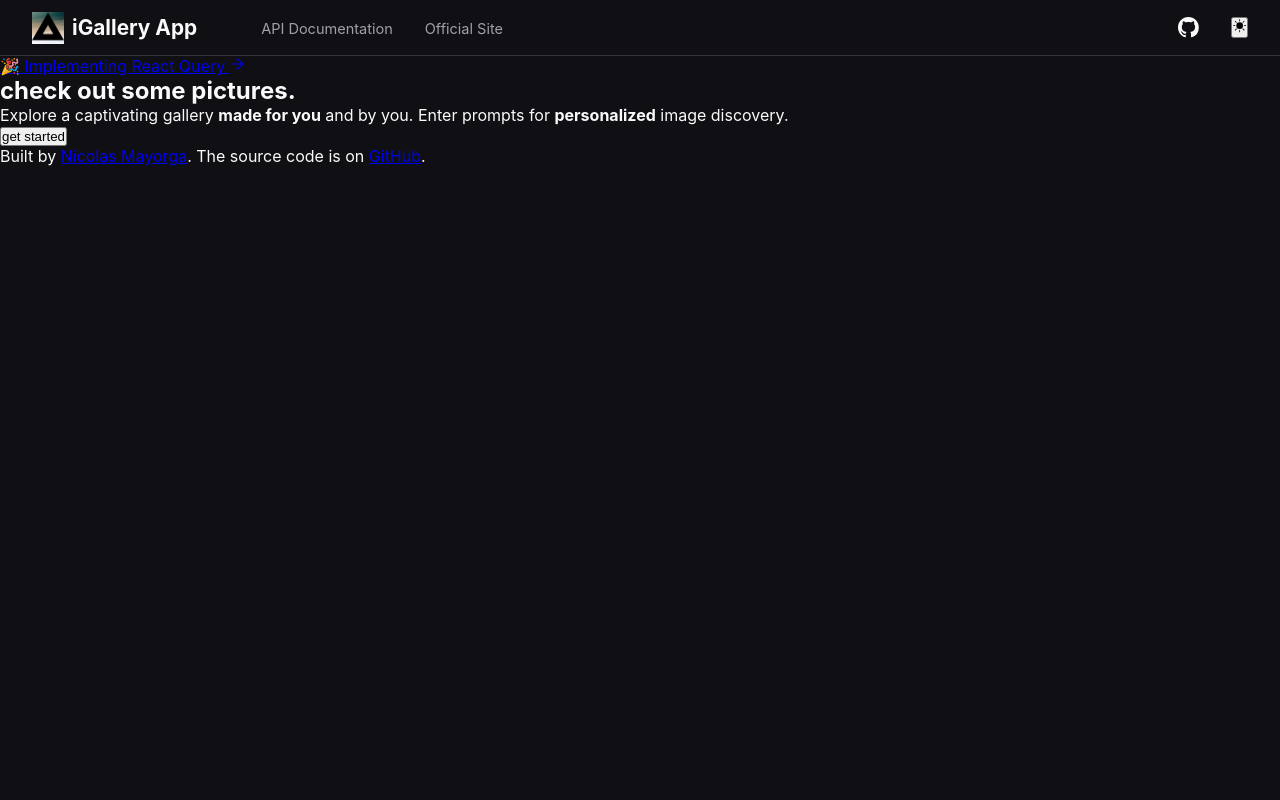
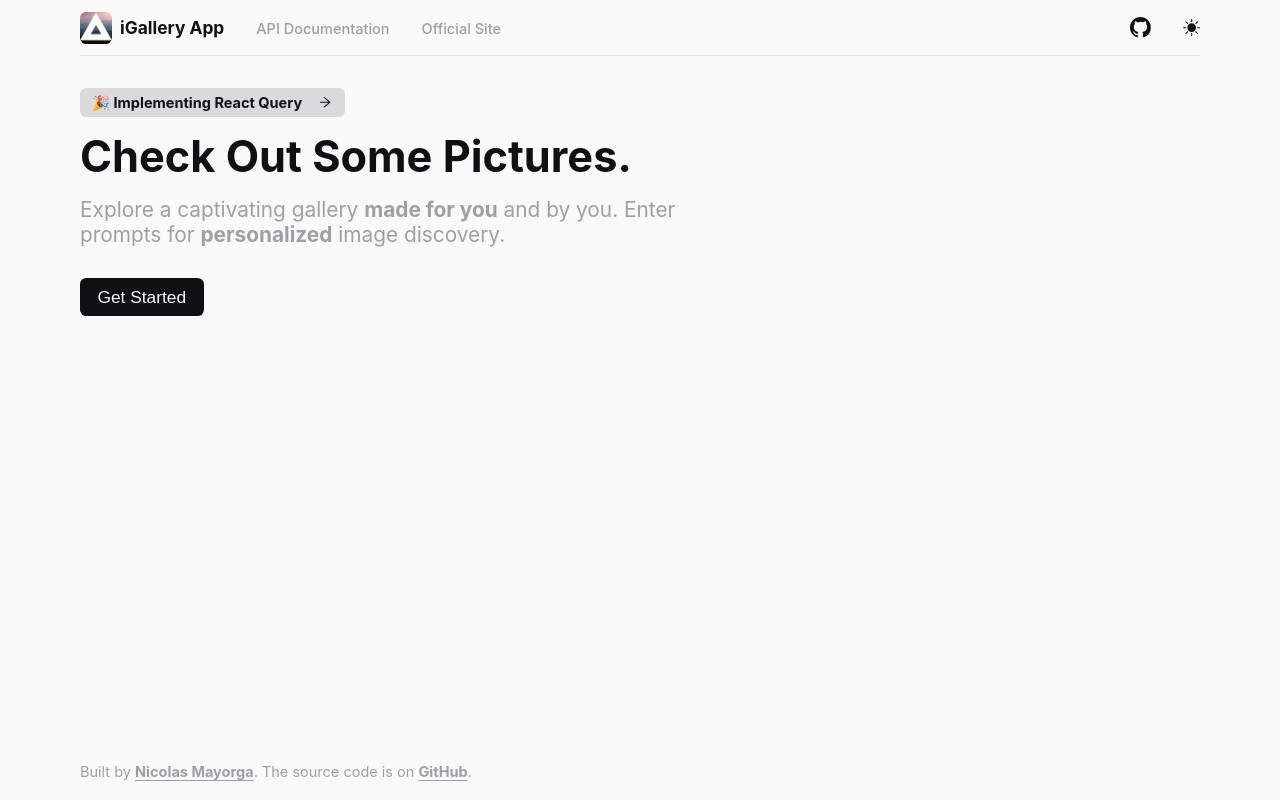
Before and after one commit to Git-Darkmoon/iGallery-App, a React (Vite) app: page / in a window 1280 px wide. Built offline with nearby package versions, Linux system fonts and the light colour scheme.

Commit message:
feat: dark mode.

```diff
--- a/src/Styles/index.css
+++ b/src/Styles/index.css
@@ -13,8 +13,9 @@
   --clr-white: hsl(0, 0%, 98%);
   --clr-gray: hsl(240, 5%, 64%);
   --clr-glass: hsla(240, 5%, 64%, 0.25);
+  --clr-darkGlass: hsla(240, 5%, 50%, 0.25);
   --primary-color: var(--clr-white);
-  --secondary-color: var(--clr-gray);
+  --secondary-color: var(--clr-black);
   --ff-base: "Inter", sans-serif;
   --fs-0: clamp(0.73rem, calc(0.66rem + 0.31vw), 0.94rem);
   --fs-1: clamp(0.88rem, calc(0.79rem + 0.37vw), 1.13rem);
@@ -25,8 +26,8 @@
   --fs-6: clamp(2.18rem, calc(1.98rem + 0.91vw), 2.8rem);
   --max-width: 1440px;
   --navbar-height: 3.5rem;
-  --space-inline: 2rem;
-  --radius: 0.5rem;
+  --space-inline: 5rem;
+  --radius: 0.4rem;
   --transition: all 0.3s ease-in-out;
 }
 
@@ -37,23 +38,32 @@
 }
 
 body {
-  background-color: var(--clr-black);
-  color: var(--clr-white);
+  background-color: var(--secondary-color);
+  color: var(--primary-color);
   font-family: var(--ff-base);
+  transition: var(--transition);
+}
+
+.wrapper {
+  padding-inline: var(--space-inline);
+}
+
+.dark-theme {
+  --primary-color: var(--clr-black);
+  --secondary-color: var(--clr-white);
 }
 
 .navbar {
   display: flex;
   justify-content: space-between;
   align-items: center;
-  width: 100vw;
+  width: 100%;
   height: var(--navbar-height);
-  padding-inline: var(--space-inline);
   border-bottom: 1px solid var(--clr-glass);
 }
 .navbar .primary-nav {
   display: flex;
-  gap: 4rem;
+  gap: 2rem;
 }
 .navbar .primary-nav .logo-container {
   height: 100%;
@@ -63,11 +73,11 @@ body {
   gap: 0.5rem;
 }
 .navbar .primary-nav .logo-container #logo {
-  filter: invert(100%);
   height: 2rem;
+  border-radius: var(--radius);
 }
 .navbar .primary-nav .logo-container h1 {
-  font-size: var(--fs-2);
+  font-size: var(--fs-1);
 }
 .navbar .primary-nav ul {
   display: flex;
@@ -82,9 +92,10 @@ body {
   text-decoration: none;
   transition: var(--transition);
   font-size: var(--fs-0);
+  font-weight: 500;
 }
 .navbar .primary-nav ul li a:hover {
-  color: var(--clr-white);
+  color: var(--primary-color);
 }
 .navbar .secondary-nav .socials {
   display: flex;
@@ -101,4 +112,88 @@ body {
   text-decoration: none;
   display: grid;
   place-items: center;
+}
+.navbar .secondary-nav .socials .toggle-btn {
+  background-color: transparent;
+  border: none;
+  font-size: var(--fs-1);
+  display: grid;
+  place-items: center;
+}
+
+.hero {
+  margin-block: 2rem;
+}
+.hero #hero-badge {
+  width: -moz-fit-content;
+  width: fit-content;
+  display: flex;
+  justify-content: center;
+  align-items: center;
+  gap: 1rem;
+  background-color: var(--clr-darkGlass);
+  padding-block: 0.35rem;
+  padding-inline: 0.75rem;
+  border-radius: var(--radius);
+  text-decoration: none;
+  color: var(--primary-color);
+  font-size: var(--fs-0);
+  font-weight: 700;
+}
+.hero .hero-title {
+  font-size: var(--fs-6);
+  text-transform: capitalize;
+  margin-top: 0.3em;
+}
+.hero .hero-desc {
+  -webkit-margin-before: 0.7em;
+          margin-block-start: 0.7em;
+  -webkit-margin-after: 1.5em;
+          margin-block-end: 1.5em;
+  max-width: 50ch;
+  color: var(--clr-gray);
+  font-size: var(--fs-2);
+}
+
+.btn {
+  font-size: var(--fs-1);
+  text-transform: capitalize;
+  padding-block: 0.5em;
+  padding-inline: 1em;
+  border: none;
+  border-radius: var(--radius);
+  cursor: pointer;
+  transition: var(--transition);
+}
+.btn:hover {
+  background-color: var(--clr-gray);
+}
+
+.primary-btn {
+  background-color: var(--primary-color);
+  color: var(--secondary-color);
+}
+
+.icon {
+  color: var(--primary-color);
+}
+
+.footer {
+  position: fixed;
+  bottom: 0;
+  width: calc(100vw - var(--space-inline) * 2);
+  height: var(--navbar-height);
+  display: flex;
+  justify-content: center;
+  align-items: center;
+  justify-content: start;
+  font-size: var(--fs-0);
+  color: var(--clr-gray);
+}
+.footer .footer-link {
+  -webkit-text-decoration: 1.35px underline var(--clr-gray);
+          text-decoration: 1.35px underline var(--clr-gray);
+  text-underline-position: under;
+  font-weight: 700;
+  color: var(--clr-gray);
 }/*# sourceMappingURL=index.css.map */
--- a/src/Styles/index.scss
+++ b/src/Styles/index.scss
@@ -18,9 +18,10 @@
   --clr-white: hsl(0, 0%, 98%);
   --clr-gray: hsl(240, 5%, 64%);
   --clr-glass: hsla(240, 5%, 64%, 0.25);
+  --clr-darkGlass: hsla(240, 5%, 50%, 0.25);
 
   --primary-color: var(--clr-white);
-  --secondary-color: var(--clr-gray);
+  --secondary-color: var(--clr-black);
 
   --ff-base: "Inter", sans-serif;
 
@@ -35,9 +36,9 @@
   --max-width: 1440px;
   --navbar-height: 3.5rem;
 
-  --space-inline: 2rem;
+  --space-inline: 5rem;
 
-  --radius: 0.5rem;
+  --radius: 0.4rem;
   --transition: all 0.3s ease-in-out;
 }
 
@@ -54,10 +55,20 @@
 }
 
 body {
-  background-color: var(--clr-black);
-  color: var(--clr-white);
+  background-color: var(--secondary-color);
+  color: var(--primary-color);
 
   font-family: var(--ff-base);
+  transition: var(--transition);
+}
+
+.wrapper {
+  padding-inline: var(--space-inline);
+}
+
+.dark-theme {
+  --primary-color: var(--clr-black);
+  --secondary-color: var(--clr-white);
 }
 
 .navbar {
@@ -65,26 +76,28 @@ body {
   justify-content: space-between;
   align-items: center;
 
-  width: 100vw;
+  width: 100%;
   height: var(--navbar-height);
-  padding-inline: var(--space-inline);
+  // padding-inline: var(--space-inline);
 
   border-bottom: 1px solid var(--clr-glass);
+
   .primary-nav {
     display: flex;
-    gap: 4rem;
+    gap: 2rem;
+
     .logo-container {
       height: 100%;
       @include flexCenter();
       gap: 0.5rem;
 
       #logo {
-        filter: invert(100%);
         height: 2rem;
+        border-radius: var(--radius);
       }
 
       h1 {
-        font-size: var(--fs-2);
+        font-size: var(--fs-1);
       }
     }
 
@@ -101,9 +114,10 @@ body {
           text-decoration: none;
           transition: var(--transition);
           font-size: var(--fs-0);
+          font-weight: 500;
 
           &:hover {
-            color: var(--clr-white);
+            color: var(--primary-color);
           }
         }
       }
@@ -128,6 +142,98 @@ body {
         display: grid;
         place-items: center;
       }
+
+      .toggle-btn {
+        background-color: transparent;
+        border: none;
+        font-size: var(--fs-1);
+        display: grid;
+        place-items: center;
+      }
     }
   }
 }
+
+.hero {
+  margin-block: 2rem;
+
+  #hero-badge {
+    width: fit-content;
+    @include flexCenter();
+
+    gap: 1rem;
+    background-color: var(--clr-darkGlass);
+    padding-block: 0.35rem;
+    padding-inline: 0.75rem;
+    border-radius: var(--radius);
+
+    text-decoration: none;
+    color: var(--primary-color);
+
+    font-size: var(--fs-0);
+    font-weight: 700;
+  }
+  .hero-title {
+    font-size: var(--fs-6);
+    text-transform: capitalize;
+    margin-top: 0.3em;
+  }
+
+  .hero-desc {
+    margin-block-start: 0.7em;
+    margin-block-end: 1.5em;
+    max-width: 50ch;
+
+    color: var(--clr-gray);
+    font-size: var(--fs-2);
+  }
+}
+
+.btn {
+  font-size: var(--fs-1);
+  text-transform: capitalize;
+
+  padding-block: 0.5em;
+  padding-inline: 1em;
+
+  border: none;
+  border-radius: var(--radius);
+  cursor: pointer;
+
+  transition: var(--transition);
+
+  &:hover {
+    background-color: var(--clr-gray);
+  }
+}
+
+.primary-btn {
+  background-color: var(--primary-color);
+  color: var(--secondary-color);
+}
+
+.icon {
+  color: var(--primary-color);
+}
+
+.footer {
+  position: fixed;
+  bottom: 0;
+
+  width: calc(100vw - (var(--space-inline) * 2));
+  height: var(--navbar-height);
+
+  @include flexCenter();
+  justify-content: start;
+
+  font-size: var(--fs-0);
+
+  color: var(--clr-gray);
+
+  .footer-link {
+    text-decoration: 1.35px underline var(--clr-gray);
+    text-underline-position: under;
+    font-weight: 700;
+    color: var(--clr-gray);
+  }
+}
```
Also changed, not shown: 1 other file (tests, documents, lock files or other folders).
